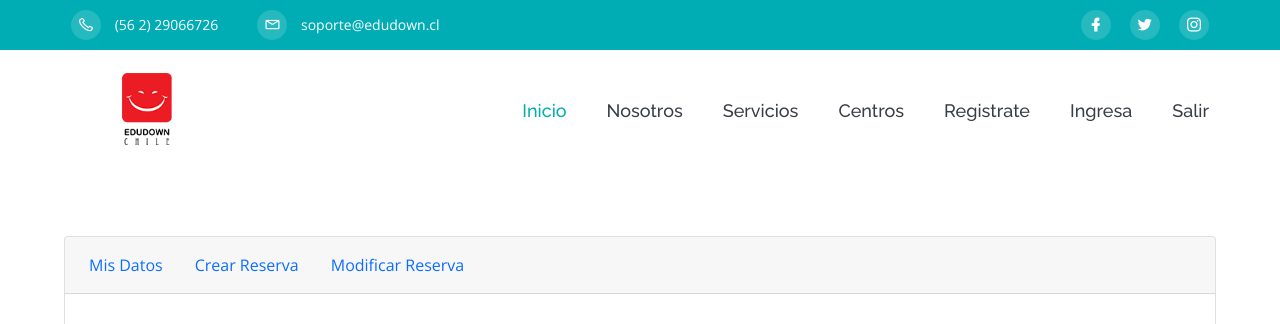
After one commit to Denisse-bot/tutorial, a Django app: page /vista_usuario/ in a window 1280 px wide. The commit adds this page. Shown: the top 324 px of the page. Run offline with Django 3.2, Linux system fonts and the light colour scheme; some libraries are stand-ins or nearby versions.

Commit message:
se diferencia trafico de usuarios y administradores

```diff
--- a/ABAE/urls.py
+++ b/ABAE/urls.py
@@ -18,7 +18,7 @@ from django.contrib.auth import login, logout
 from django.contrib.auth.decorators import login_required
 from django.urls import path
 from django.urls.conf import include
-from core.views import Login, logoutUsuario, VistaEnfermera
+from core.views import Login, VistaUsuario, logoutUsuario, VistaEnfermera
 
 urlpatterns = [
     path('admin/', admin.site.urls),
@@ -27,5 +27,7 @@ urlpatterns = [
     path('accounts/login/',Login.as_view(),name='login'),
     path('accounts/',login_required(logoutUsuario),name='logout'),
     path('vista_enfermera/',VistaEnfermera.as_view(),name='vista_enfermera'),
+    path('vista_usuario/',VistaUsuario.as_view(),name='vista_usuario'),
+
 
 ]
--- a/core/templates/core/crear_reserva.html
+++ b/core/templates/core/crear_reserva.html
@@ -1,4 +1,4 @@
-{% extends 'core/vista_enfermera.html' %}
+{% extends 'core/vista_usuario.html' %}
 {% load static %}
 
 
@@ -16,7 +16,7 @@
   <h1 style="margin: 70px 0 0 0px;">Registro</h1>
   <h2>Crea tu reserva en nuestra plataforma para garantizar tu atención</h2>
 
-  <form action="" class="needs-validation" method="POST" novalidate>
+  <form action="" class="needs-validation" method="POST" novalidate style="text-align:justify!important;">
     {% csrf_token %}
     {% if error %}
         <h4>{{ error }}</h4>
--- a/core/templates/core/insumo.html
+++ b/core/templates/core/insumo.html
@@ -1,10 +1,10 @@
-{% extends 'core/base.html' %}
+{% extends 'core/vista_enfermera.html' %}
 {% load static %}
 
 <title>Insumos</title>
 
 
-{% block body %}
+{% block panel %}
 
 <table width="100%" class="table table-striped table-bordered table-hover" id="dataTables_example">
            <thead>
@@ -29,4 +29,4 @@
 
 </table>
 
-{% endblock body %}
+{% endblock panel %}
--- a/core/templates/core/vista_enfermera.html
+++ b/core/templates/core/vista_enfermera.html
@@ -32,6 +32,9 @@
       <li class="nav-item">
         <a class="nav-link" href="{% url 'listar_atenciones'%}">Listar atenciones</a>
       </li>
+      <li class="nav-item">
+        <a class="nav-link" href="{% url 'insumo'%}">Stock Insumos</a>
+      </li>
     </ul>
     {% endblock nav%}
   </div>
--- /dev/null
+++ b/core/templates/core/vista_usuario.html
@@ -0,0 +1,37 @@
+{% extends 'core/base.html' %}
+{% load static %}
+
+<title>Listado de Boxes</title>
+
+
+{% block body %}
+
+
+<div class="card">
+  <div class="card-header">
+    {% block nav %}
+    <ul class="nav nav-pills card-header-pills">
+      <li class="nav-item">
+        <a class="nav-link" href="{% url 'listar_usuarios' %}">Mis Datos</a>
+      </li>
+      <li class="nav-item">
+        <a class="nav-link" href="{% url 'crear_reservas'%}">Crear Reserva</a>
+      </li>
+      <li class="nav-item">
+        <a class="nav-link" href="{% url 'listar_reservas' %}">Modificar Reserva</a>
+      </li>
+    </ul>
+    {% endblock nav%}
+  </div>
+  <div class="card-body">
+    {% block panel %}
+    <!-- <h5 class="card-title">Sistema de Agendamiento de Box atención</h5>
+    <p class="card-text">en este panel puedes encontrar las opciones disponibles.</p>
+    <a href="#" class="btn btn-primary">Go somewhere</a> -->
+    {% endblock panel %}
+  </div>
+</div>
+
+
+
+{% endblock body %}
--- a/core/urls.py
+++ b/core/urls.py
@@ -2,7 +2,6 @@ from os import name
 from django.urls import path
 from .views import *
 from .utils import send_mail_reserva
-from django.contrib.auth.decorators import login_required
 
 
 urlpatterns = [
@@ -10,6 +9,7 @@ urlpatterns = [
     path('robotos', robotos.as_view(), name='robotos'),
     path('send_mail_reserva/<int:id>', send_mail_reserva, name= 'send_mail_reserva'),
     path('vista_enfermera/', VistaEnfermera.as_view(),name='vista_enfermera'),
+    path('vista_usuario/', VistaUsuario.as_view(),name='vista_usuario'),
     path('insumo/',insumo, name='insumo'),
 
     path('crear_usuario/',crearUsuario,name='crear_usuario'),
@@ -17,7 +17,7 @@ urlpatterns = [
     path('editar_usuario/<int:id>',editarUsuario,name='editar_usuario'),
     path('eliminar_usuario/<int:id>',eliminarUsuario, name = 'eliminar_usuario'),
 
-    path('crear_reservas/',login_required(crearReserva), name='crear_reservas'),
+    path('crear_reservas/',crearReserva, name='crear_reservas'),
     path('listar_reservas/',listadoReservas.as_view(), name='listar_reservas'),
     path('editar_reserva/<int:id>', editarReserva, name='editar_reserva'),
     path('eliminar_reserva/<int:id>', eliminarReserva, name='eliminar_reserva'),
--- a/core/views.py
+++ b/core/views.py
@@ -17,22 +17,25 @@ from django.urls import reverse_lazy
 from .forms import ReservaForm, UsuarioForm
 
 from .forms import BoxesForm, FormularioLogin, ReservaForm, UsuarioForm
-
+from django.contrib.auth.mixins import LoginRequiredMixin
 from django.utils.decorators import method_decorator
 from django.views.decorators.cache import never_cache
 from django.views.decorators.csrf import csrf_protect
+from .mixins import SuperUsuarioMixin
 
 # Create your views here.
 
 
-class VistaEnfermera(TemplateView):
+class VistaEnfermera(SuperUsuarioMixin,TemplateView):
     template_name = 'core/vista_enfermera.html'
 
+class VistaUsuario(TemplateView):
+    template_name = 'core/vista_usuario.html'
 
 class Login(FormView):
     template_name = 'core/login.html'
     form_class = FormularioLogin
-    success_url = reverse_lazy('crear_reservas')
+    success_url = reverse_lazy('vista_enfermera')
 
     @method_decorator(csrf_protect)
     @method_decorator(never_cache)
@@ -62,7 +65,7 @@ def crearUsuario(request):
         usuario_form = UsuarioForm(request.POST)
         if usuario_form.is_valid():
             usuario_form.save()
-            return redirect('listar_usuarios')
+            return redirect('crear_reservas')
     else:
         usuario_form = UsuarioForm()
     return render(request,'core/crear_usuario.html',{'usuario_form':usuario_form})
@@ -111,6 +114,7 @@ def crearReserva(request):
     else:
         reserva_form = ReservaForm()
     return render(request,'core/crear_reserva.html',{'reserva_form':reserva_form})
+
 
 def editarReserva(request,id):
     reserva = Reserva.objects.get(id = id)
```
Also changed, not shown: core/forms.py (+7 -1 lines), core/mixins.py (added, +8 -0 lines), core/templates/core/crear_usuario.html (+9 -5 lines).
